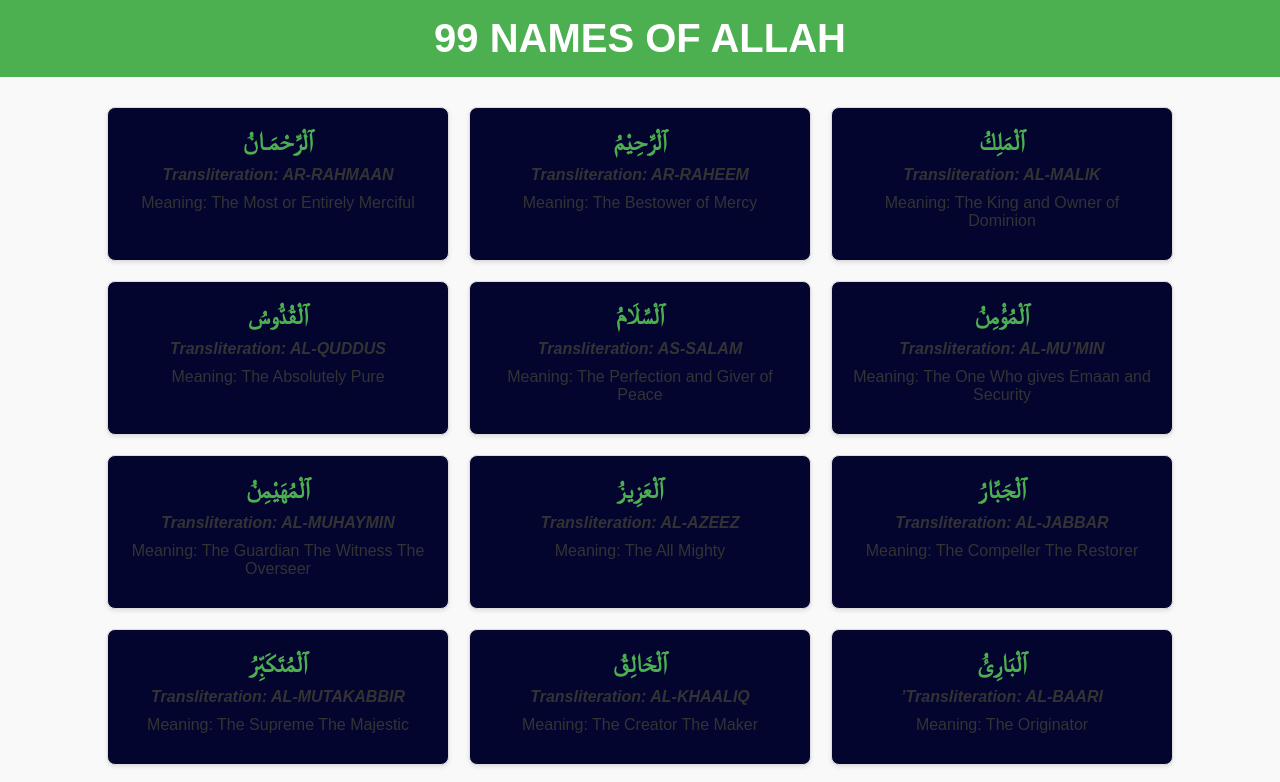
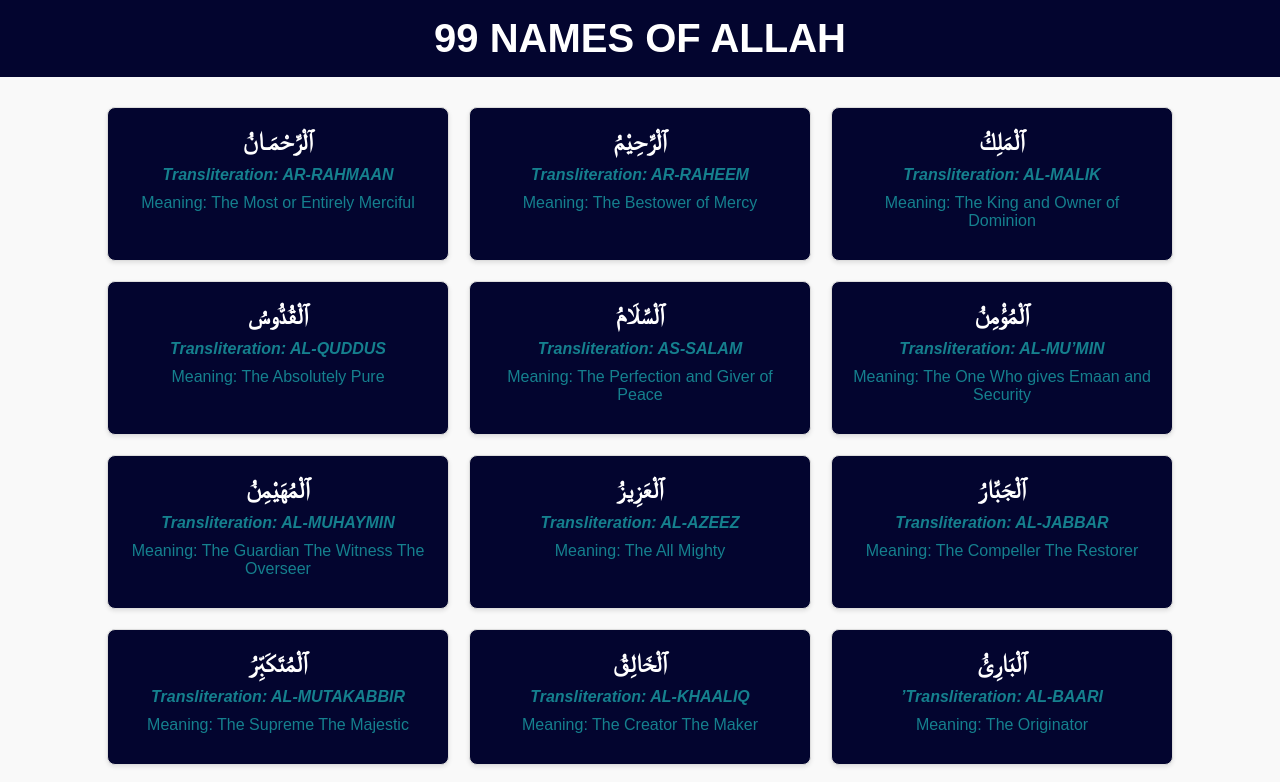
Before and after one commit to nyinyinaynaing/99NamesOfAllah, a plain HTML site: page index.html in a window 1280 px wide. Shown: the top 782 px of the page. Drawn offline with Linux system fonts and the light colour scheme.

Commit message:
"Updated colors in style.css: changed body text color, header background color, and name-card h2 color."

```diff
--- a/style.css
+++ b/style.css
@@ -3,12 +3,12 @@ body {
     background-color: #f9f9f9;
     margin: 0;
     padding: 0;
-    color: #333;
+    color: #15808e;
     direction: ltr;
 }
 
 header {
-    background-color: #4CAF50;
+    background-color: #03052f;
     color: white;
     text-align: center;
     padding: 1em 0;
@@ -41,7 +41,7 @@ h1 {
 .name-card h2 {
     margin: 0;
     font-size: 1.5em;
-    color: #4CAF50;
+    color: white;
 }
 
 .name-card p {
```
